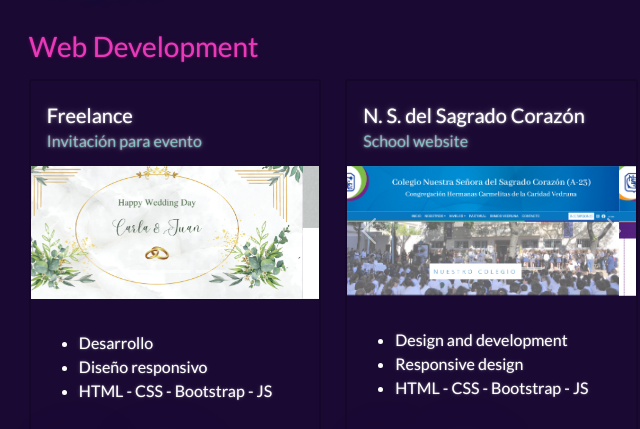
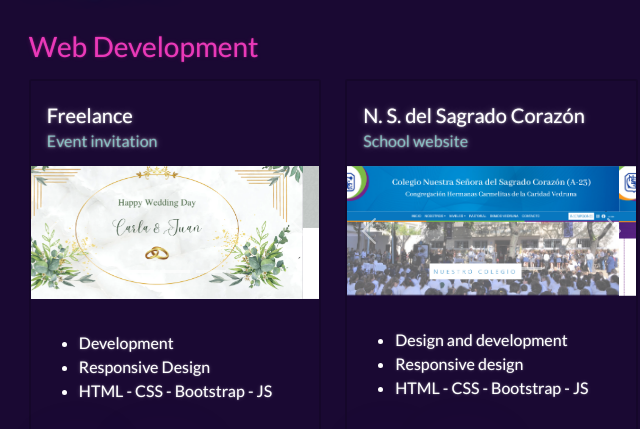
Before and after one commit to mceciliabasti/Portfolio, a plain HTML site: page index.html in a window 1280 px wide. Shown: the part 1294-1723 px from the top of the page, 115-755 px from the left. Drawn offline with nearby package versions, Linux system fonts and the light colour scheme; a script that the page names is missing.

Commit message:
Update index.html

```diff
--- a/index.html
+++ b/index.html
@@ -175,7 +175,7 @@
             <div class="card mb-3">
                 <div class="card-body">
                   <h5 class="card-title">Freelance</h5>
-                  <h6 class="card-subtitle text-muted">Invitación para evento</h6>
+                  <h6 class="card-subtitle text-muted">Event invitation</h6>
                 </div>
                <!-- <img src="images/ccinicio.png">-->
 
@@ -213,15 +213,15 @@
                 <div class="card-body">
                   <p class="card-text">
                     <ul>
-                        <li>Desarrollo</li>
-                        <li>Diseño responsivo</li>
+                        <li>Development</li>
+                        <li>Responsive Design</li>
                         <li>HTML - CSS - Bootstrap - JS</li>
                     </ul>
                 </p>
                 </div>
                 <div class="card-body">
                   <a href="https://github.com/mceciliabasti/inviteProfile.git" class="card-link" target="_blank"><button type="button" class="btn btn-primary btn-sm">Código</button></a>
-                  <a href="invitedemoportfoliocb.netlify.app" class="card-link"><button type="button" class="btn btn-primary btn-sm">Sitio Web</button></a>
+                  <a href="https://invitedemoportfoliocb.netlify.app" class="card-link"><button type="button" class="btn btn-primary btn-sm">Sitio Web</button></a>
                 </div>
                 <div class="card-footer text-muted">
                   2025
```
